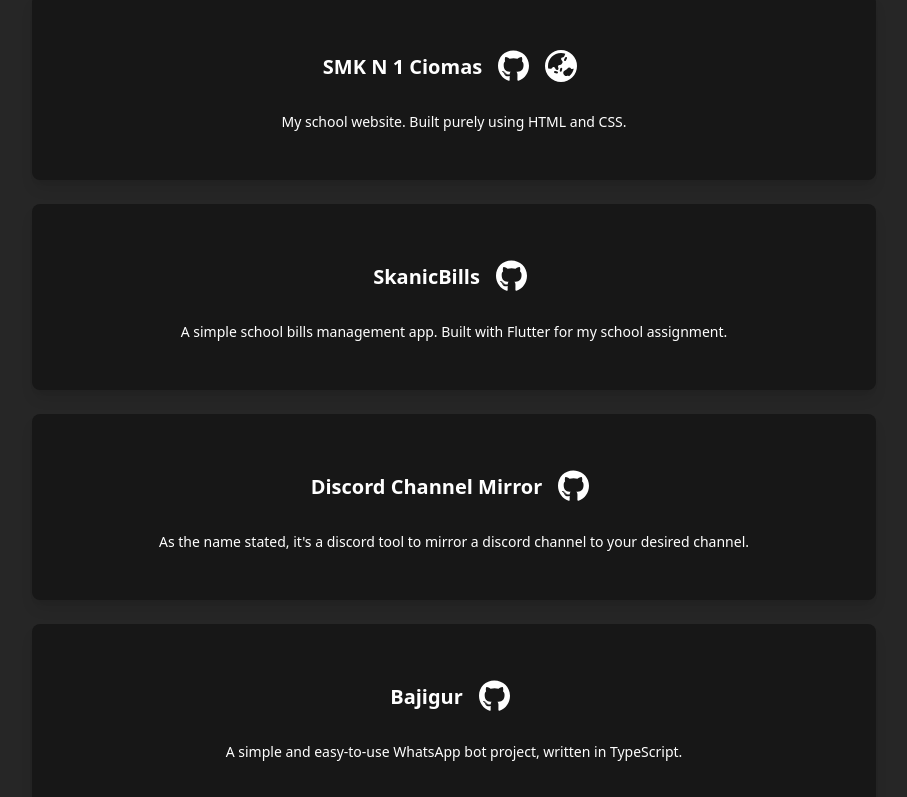
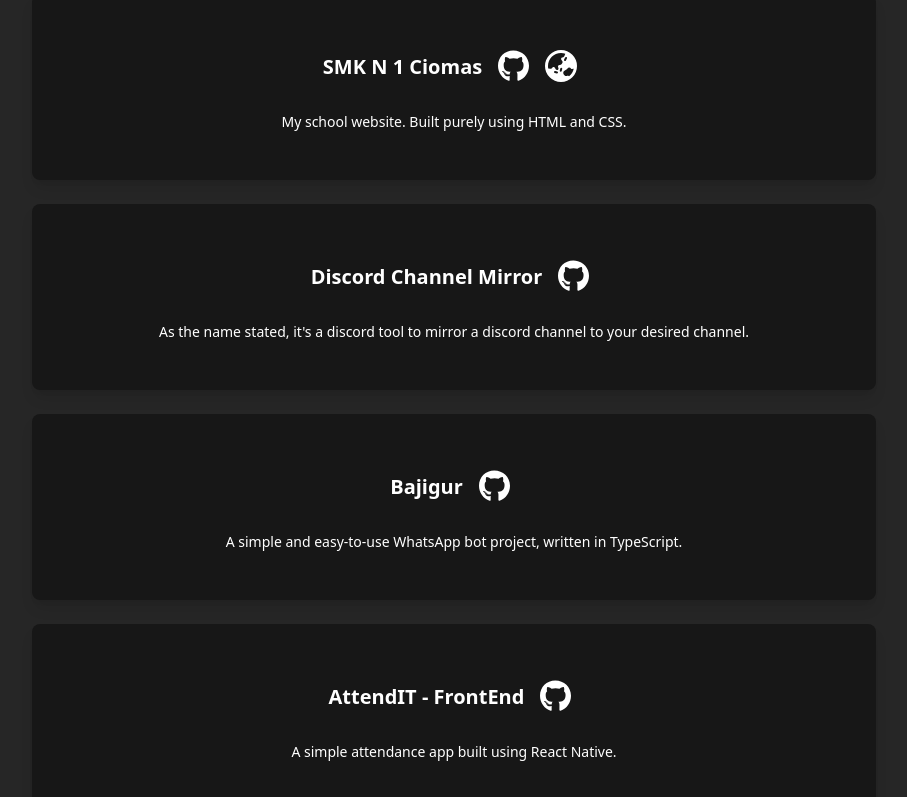
Before and after one commit to Tiramitzu/next-tiramitzu, a Next.js app: page / in a window 1280 px wide. Shown: the part 1224-2021 px from the top of the page, without its empty margins (186-1093 px from the left). Built offline with nearby package versions, Linux system fonts and the light colour scheme.

Commit message:
chore: well idk

```diff
--- a/src/components/Projects.ts
+++ b/src/components/Projects.ts
@@ -10,11 +10,11 @@
 		github: "https://github.com/tiramitzu/smkn1ciomas",
 		web: "https://skanic.tira.my.id"
 	},
-	{
-		name: "SkanicBills",
-		description: "A simple school bills management app. Built with Flutter for my school assignment.",
-		github: "https://github.com/tiramitzu/skanicbills"
-	},
+	// {
+	// 	name: "SkanicBills",
+	// 	description: "A simple school bills management app. Built with Flutter for my school assignment.",
+	// 	github: "https://github.com/tiramitzu/skanicbills"
+	// },
 	{
 		name: "Discord Channel Mirror",
 		description: "As the name stated, it's a discord tool to mirror a discord channel to your desired channel.",
--- a/src/pages/_app.tsx
+++ b/src/pages/_app.tsx
@@ -1,6 +1,5 @@
 import type { AppProps } from "next/app";
 import { ThemeProvider } from "next-themes";
-import "@fortawesome/fontawesome-svg-core/styles.css";
 
 import "tailwindcss/tailwind.css";
 import "styles/styles.scss";
--- a/src/pages/projects.tsx
+++ b/src/pages/projects.tsx
@@ -26,7 +26,7 @@
 										<a href={project.github} target="_blank" rel="noopener noreferrer">
 											<button
 												type="button"
-												className="p-2 w-full text-base font-semibold text-center rounded-lg transition duration-200 ease-in focus:ring-2 focus:ring-offset-2 focus:outline-none dark:hover:bg-quaternary hover:bg-secondary focus:ring-neutral-200 focus:ring-offset-neutral-200">
+												className="p-2 w-full text-base font-semibold text-center rounded-lg transition duration-100 ease-in focus:ring-2 focus:ring-offset-2 focus:outline-none dark:hover:bg-quaternary hover:bg-secondary focus:ring-neutral-200 focus:ring-offset-neutral-200">
 												<FontAwesomeIcon icon={faGithub} size="2x" />
 											</button>
 										</a>
@@ -37,7 +37,7 @@
 										<a href={project.web} target="_blank" rel="noopener noreferrer">
 											<button
 												type="button"
-												className="p-2 w-full text-base font-semibold text-center rounded-lg transition duration-200 ease-in focus:ring-2 focus:ring-offset-2 focus:outline-none dark:hover:bg-quaternary hover:bg-secondary focus:ring-neutral-200 focus:ring-offset-neutral-200">
+												className="p-2 w-full text-base font-semibold text-center rounded-lg transition duration-100 ease-in focus:ring-2 focus:ring-offset-2 focus:outline-none dark:hover:bg-quaternary hover:bg-secondary focus:ring-neutral-200 focus:ring-offset-neutral-200">
 												<FontAwesomeIcon icon={faGlobeAsia} size="2x" />
 											</button>
 										</a>
--- a/tailwind.config.js
+++ b/tailwind.config.js
@@ -2,7 +2,7 @@
 
 module.exports = {
 	darkMode: "class",
-	content: ["./src/pages/**/*.{js,jsx,ts,tsx}", "./src/components/**/*.{js,jsx,ts,tsx}"],
+	content: ["./src/**/*.{js,ts,jsx,tsx,mdx}"],
 	theme: {
 		extend: {
 			screens: {
```
